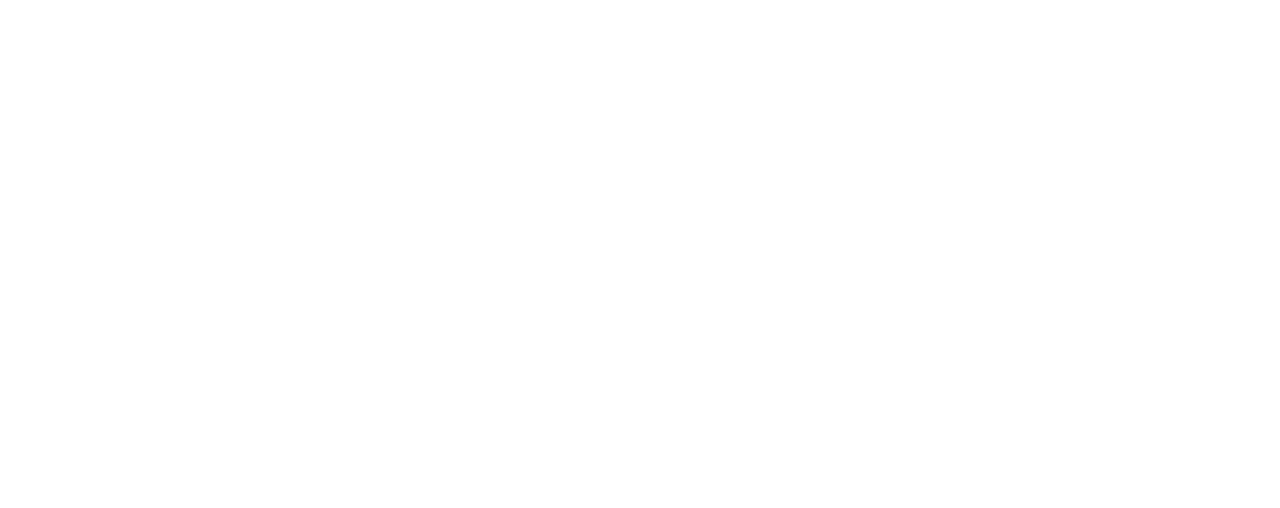
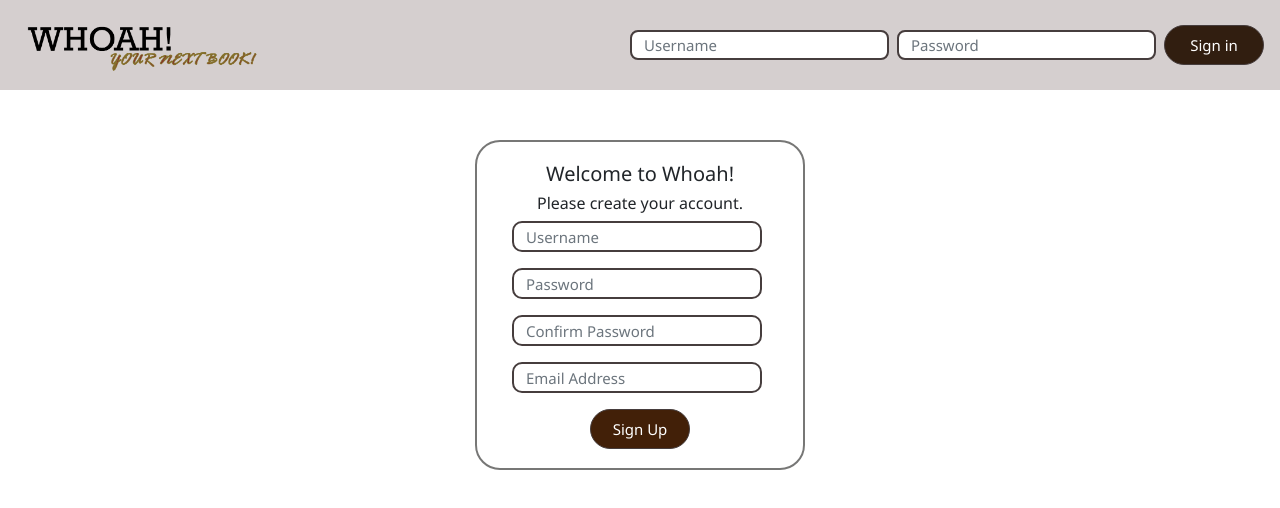
Before and after one commit to kelvinpellah/Whoah-Book-Review, a React (Create React App) app in the folder frontend/gui/: page /home in a window 1280 px wide. Shown: the top 508 px of the page. Built offline with nearby package versions, Linux system fonts and the light colour scheme.

Commit message:
Added React Boostrap, landing page and re-make the forms.

```diff
--- a/frontend/gui/src/App.js
+++ b/frontend/gui/src/App.js
@@ -1,13 +1,13 @@
 import React from 'react';
 import './App.css';
 import {BrowserRouter as Router} from 'react-router-dom';
-import AppLayout from './containers/layout';
+import BaseRouter from './routes';
 
 function App() {
   return (
     <Router>
       <div className="App">
-          <AppLayout />
+          <BaseRouter />
       </div>
     </Router>
   );
--- /dev/null
+++ b/frontend/gui/src/components/landingpage.js
@@ -0,0 +1,43 @@
+import React from 'react';
+import LoginForm from './login';
+import RegistrationForm from './registration';
+import Navbar from 'react-bootstrap/Navbar';
+import Nav from 'react-bootstrap/Nav';
+import Card from 'react-bootstrap/Card';
+import 'bootstrap/dist/css/bootstrap.min.css';
+import '../mystyles.css';
+import Logo from '../images/logo.png';
+
+
+class LandingPage extends React.Component {
+    render() {
+        return(
+            <div>
+                <Navbar className = 'color-nav' >
+                <Navbar.Brand href="#home">
+                    <img
+                    alt="Website Logo"
+                    src={Logo}
+                    width="250"
+                    height="118"
+                    className="d-inline-block align-top"
+                    />
+                </Navbar.Brand>
+                    <Nav className="ml-auto">
+                        <LoginForm />
+                    </Nav>
+                </Navbar>
+                <Card className= 'register_card'>
+                    <Card.Body>
+                        <RegistrationForm />
+                    </Card.Body>
+                </Card>
+
+
+            </div>
+        )
+    }
+}
+
+
+export default LandingPage;
--- a/frontend/gui/src/components/login.js
+++ b/frontend/gui/src/components/login.js
@@ -1,6 +1,10 @@
 import React from 'react';
-import {Link} from 'react-router-dom';
 import axios from 'axios';
+import Form from 'react-bootstrap/Form';
+import Button from 'react-bootstrap/Button';
+import 'bootstrap/dist/css/bootstrap.min.css';
+import '../mystyles.css';
+
 
 // initial state
 
@@ -25,6 +29,7 @@
         const cred = this.state.credentials;
         cred[event.target.name]=event.target.value;
         this.setState({credentials: cred});
+        console.log(cred)
 
     }
 
@@ -89,25 +94,26 @@
 
     }
 
-
-    render() {
+    render () {
         return (
         <div>
-                <form onSubmit={this.handleSubmit}>
-                    <h2>Welcome Back!</h2>
-                    <input type="text" placeholder="Username" name="username" value={this.state.credentials.username} onChange={this.inputChange}/><br />
+            <Form inline onSubmit={this.handleSubmit}>
+                <Form.Group className="mr-2" controlId="Username">
+                    <Form.Control className="login_inputs" type="input" name="username" value={this.state.credentials.username} onChange={this.inputChange} placeholder="Username" />
+                </Form.Group>
                 <div>
                     {this.state.usernameError}
                 </div>
-                    <input type="password" placeholder="Password" name="password" value={this.state.credentials.password} onChange={this.inputChange}/><br />
+                <Form.Group className="mr-2" controlId="Password">
+                    <Form.Control className="login_inputs" type="password" name="password" value={this.state.credentials.password} onChange={this.inputChange} placeholder="Password" />
+                </Form.Group>
                 <div>
                     {this.state.passwordError}
                 </div>
-                    <button type="submit"  >Login</button><br />
-                </form>
-                <p>Don't have an account?<Link to="/register">Sign Up</Link></p>
+                <Button className="login_button" type="submit">Sign in</Button>
+            </Form>
         </div>
-        );
+        )
     }
 }
 
--- a/frontend/gui/src/components/registration.js
+++ b/frontend/gui/src/components/registration.js
@@ -1,6 +1,10 @@
 import React from 'react';
-import {Link} from "react-router-dom";
 import axios from 'axios';
+import Form from 'react-bootstrap/Form';
+import Container from 'react-bootstrap/Container';
+import Button from 'react-bootstrap/Button';
+import 'bootstrap/dist/css/bootstrap.min.css';
+import '../mystyles.css';
 
 // initial state
 
@@ -34,9 +38,7 @@
         const cred = this.state.credentials;
         cred[event.target.name]=event.target.value;
         this.setState({credentials: cred});
-        console.log(event.target.name);
-
-
+        console.log(cred);
     }
 
     // Checking correctness of the form on submission
@@ -114,36 +116,41 @@
 
     }
 
-
-    render() {
+    render () {
         return (
         <div>
-                <form onSubmit={this.handleSubmit}>
-                    <h1>Welcome to Whoah!</h1>
-                    <h2>Please create your account.</h2>
-                    <label htmlFor="username">Username</label>
-                    <input type="text" id="username" name="username" value={this.state.credentials.username} onChange={this.inputChange}/><br />
+            <Container className="center aligned">
+            <Form onSubmit={this.handleSubmit}>
+                <h5>Welcome to Whoah!</h5>
+                <h6>Please create your account.</h6>
+                <Form.Group controlId="Username">
+                    <Form.Control className="register_inputs" type="input" name="username" value={this.state.credentials.username} onChange={this.inputChange} placeholder="Username" />
+                </Form.Group>
                 <div>
                     {this.state.usernameError}
                 </div>
-                    <label htmlFor="password">Password</label>
-                    <input type="password" id="password" name="password" value={this.state.credentials.password} onChange={this.inputChange}/><br />
+                <Form.Group controlId="Password">
+                    <Form.Control className="register_inputs" type="password" name="password" value={this.state.credentials.password} onChange={this.inputChange} placeholder="Password" />
+                </Form.Group>
                 <div>
                     {this.state.passwordError}
                 </div>
-                    <label htmlFor="confirmPassword">Confirm Password</label>
-                    <input type="password" id="confirmPassword" name="confirmPassword" value={this.state.credentials.confirmPassword} onChange={this.inputChange}/><br />
+                <Form.Group controlId="ConfirmPassword">
+                    <Form.Control className="register_inputs" type="password" name="confirmPassword" value={this.state.credentials.confirmPassword} onChange={this.inputChange} placeholder="Confirm Password" />
+                </Form.Group>
                 <div>
                     {this.state.confirmPasswordError}
                 </div>
-                    <label htmlFor="email">E-mail</label>
-                    <input type="email" id="email" name="email" value={this.state.credentials.email} onChange={this.inputChange}/><br />
-                    <button type="submit" >Sign Up</button><br />
-                </form>
-                <p>Already have an account?<Link to="/login">Sign in</Link></p>
+                <Form.Group controlId="Email">
+                    <Form.Control className="register_inputs" type="email" name="email" value={this.state.credentials.email} onChange={this.inputChange} placeholder="Email Address" />
+                </Form.Group>
+                <Button className="register_button" type="submit">Sign Up</Button>
+            </Form>
+            </Container>
         </div>
-        );
+        )
     }
+
 }
 
 export default RegistrationForm;
--- a/frontend/gui/src/containers/layout.js
+++ /dev/null
@@ -1,14 +0,0 @@
-import React from 'react';
-import BaseRouter from "../routes"
-
-
-class AppLayout extends React.Component {
-    render() {
-        return (
-            <div>
-                <BaseRouter />
-            </div>)
-    }
-}
-
-export default AppLayout;
--- /dev/null
+++ b/frontend/gui/src/mystyles.css
@@ -0,0 +1,67 @@
+.color-nav {
+    background:rgb(209, 202, 202, 0.9);
+    height: 90px;
+}
+
+.register_div {
+    margin-left: auto;
+    margin-right: auto;
+}
+
+.register_card {
+    background-color: #FFFFFF;
+    border-color: #777776 ;
+    border-width: 2px;
+    width: 330px;
+    height: 330px;
+    border-radius: 25px;
+    font-family: 'Segoe UI', Tahoma, Geneva, Verdana, sans-serif;
+    margin-left: auto;
+    margin-right: auto;
+    margin-top: 50px;
+}
+
+.login_inputs {
+    background-color: #FFFFFF;
+    border-color: #463D3D ;
+    border-width: 2px;
+    width: 120px;
+    height:30px;
+    border-radius: 8px;
+    font-family: 'Segoe UI', Tahoma, Geneva, Verdana, sans-serif;
+}
+
+.register_inputs {
+    background-color: #FFFFFF;
+    border-color: #463D3D ;
+    border-width: 2px;
+    width: 250px;
+    height: 31px;
+    border-radius: 10px;
+    font-family: 'Segoe UI', Tahoma, Geneva, Verdana, sans-serif;
+}
+
+.login_button {
+    background-color: #311E10;
+    border-color: #463D3D ;
+    width: 100px;
+    height: 40px;
+    border-radius: 25px;
+    font-family: 'Segoe UI', Tahoma, Geneva, Verdana, sans-serif;
+    font-size: 15px;
+}
+
+.register_button {
+    background-color:#422008;
+    border-color: #463D3D ;
+    width: 100px;
+    height: 40px;
+    border-radius: 25px;
+    font-family: 'Segoe UI', Tahoma, Geneva, Verdana, sans-serif;
+    font-size: 15px;
+}
+
+::placeholder {
+    color: #050405;
+    font-size: 15px;
+}
--- a/frontend/gui/src/routes.js
+++ b/frontend/gui/src/routes.js
@@ -2,10 +2,14 @@
 import {Route, Switch} from "react-router-dom";
 import LoginForm from './components/login';
 import RegistrationForm from './components/registration';
+import LandingPage from "./components/landingpage";
 
 const BaseRouter = () => (
     <div>
         <Switch>
+            <Route exact path="/home">
+                <LandingPage/>
+            </Route>
             <Route exact path="/login">
                 <LoginForm />
             </Route>
```
Lines whose indentation alone changed are shown as unchanged.
